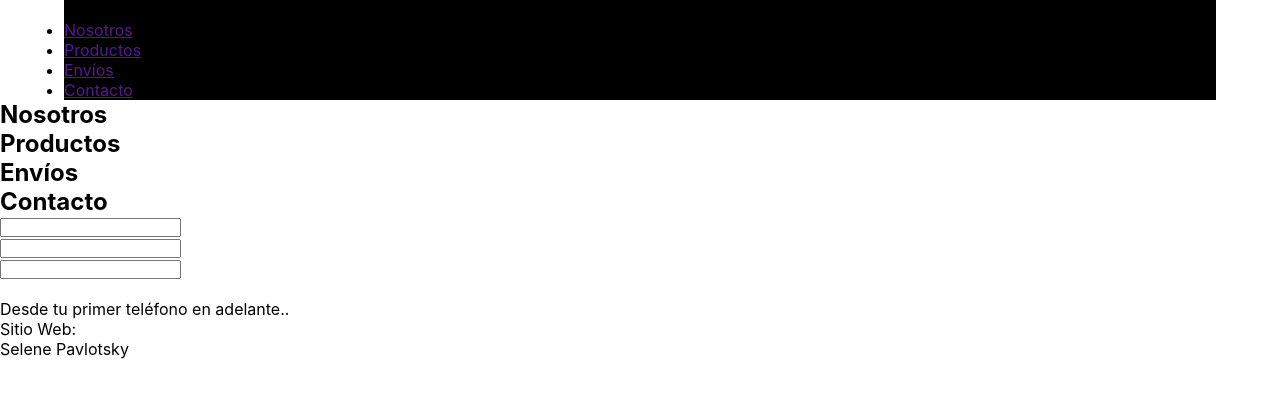
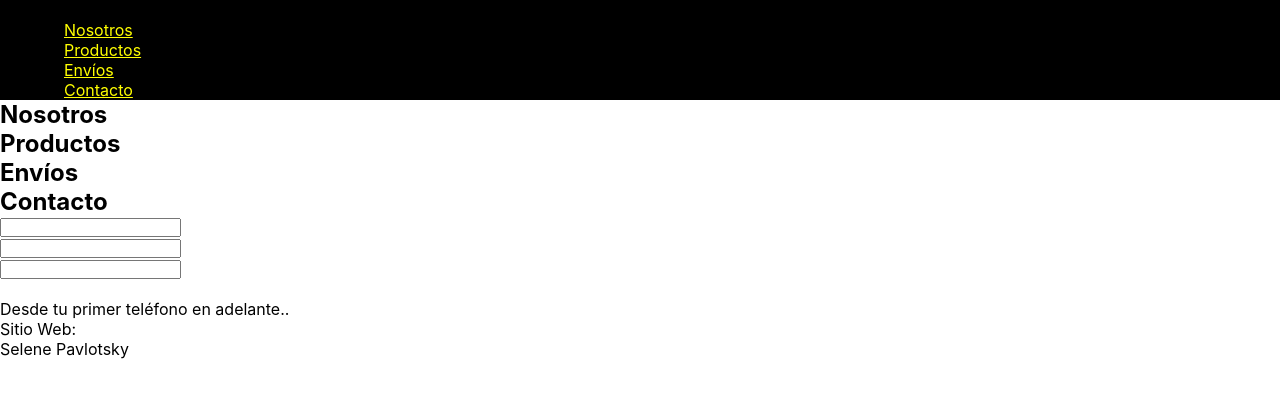
Before and after one commit to selepavlotsky/YourCase-Pavlotsky, a React (Create React App) app: page / in a window 1280 px wide. Shown: the top 396 px of the page. Built offline with nearby package versions, Linux system fonts and the light colour scheme.

Commit message:
creacion de componentes de header, nav, main y footer

```diff
--- a/src/App.css
+++ b/src/App.css
@@ -10,6 +10,10 @@ width: 90%;
 max-width: 1300px;
 }
 
-.header-container {
+header{
   background-color: black;
 }
+
+nav ul li a {
+color: yellow;
+}
```
